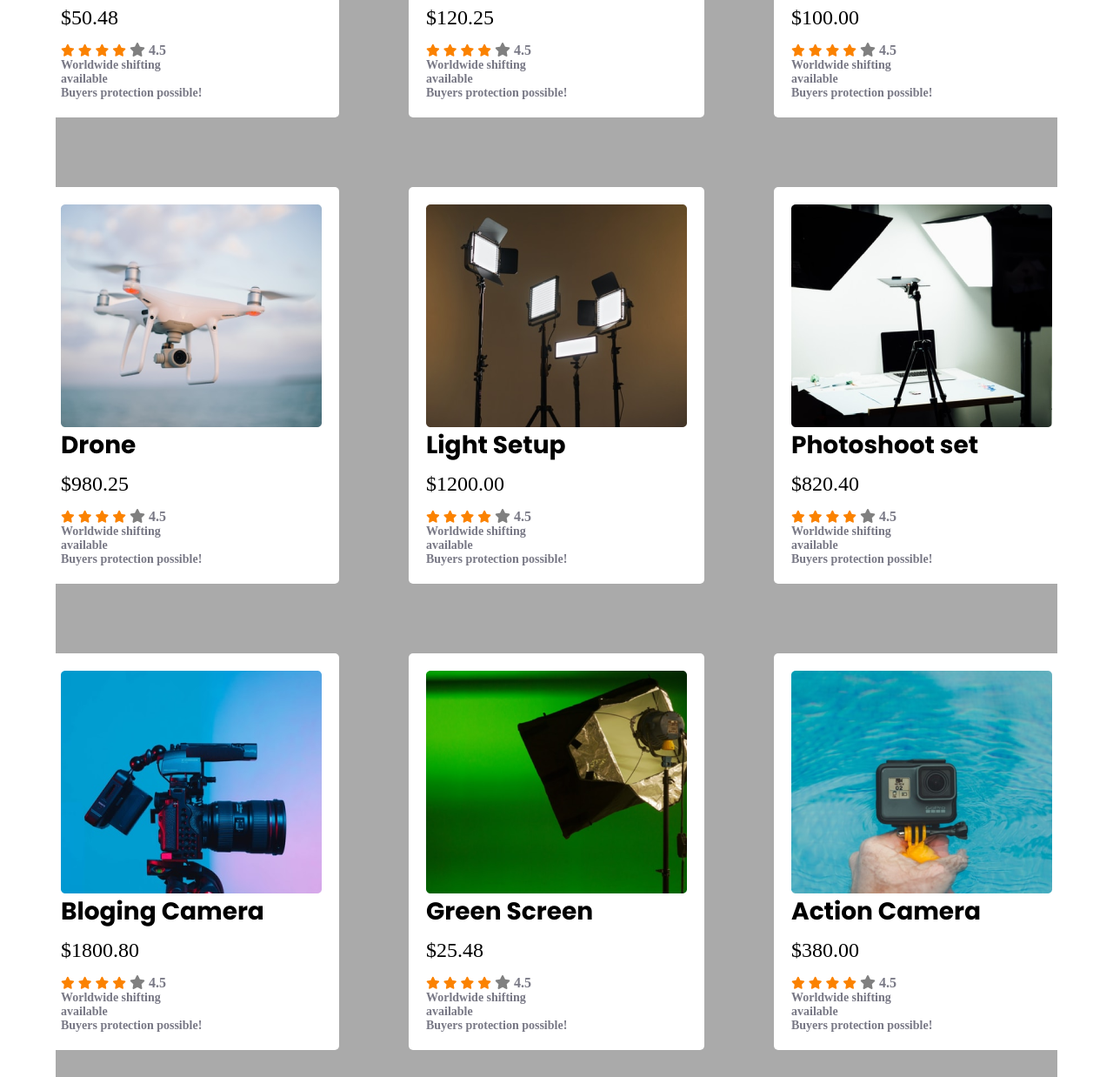
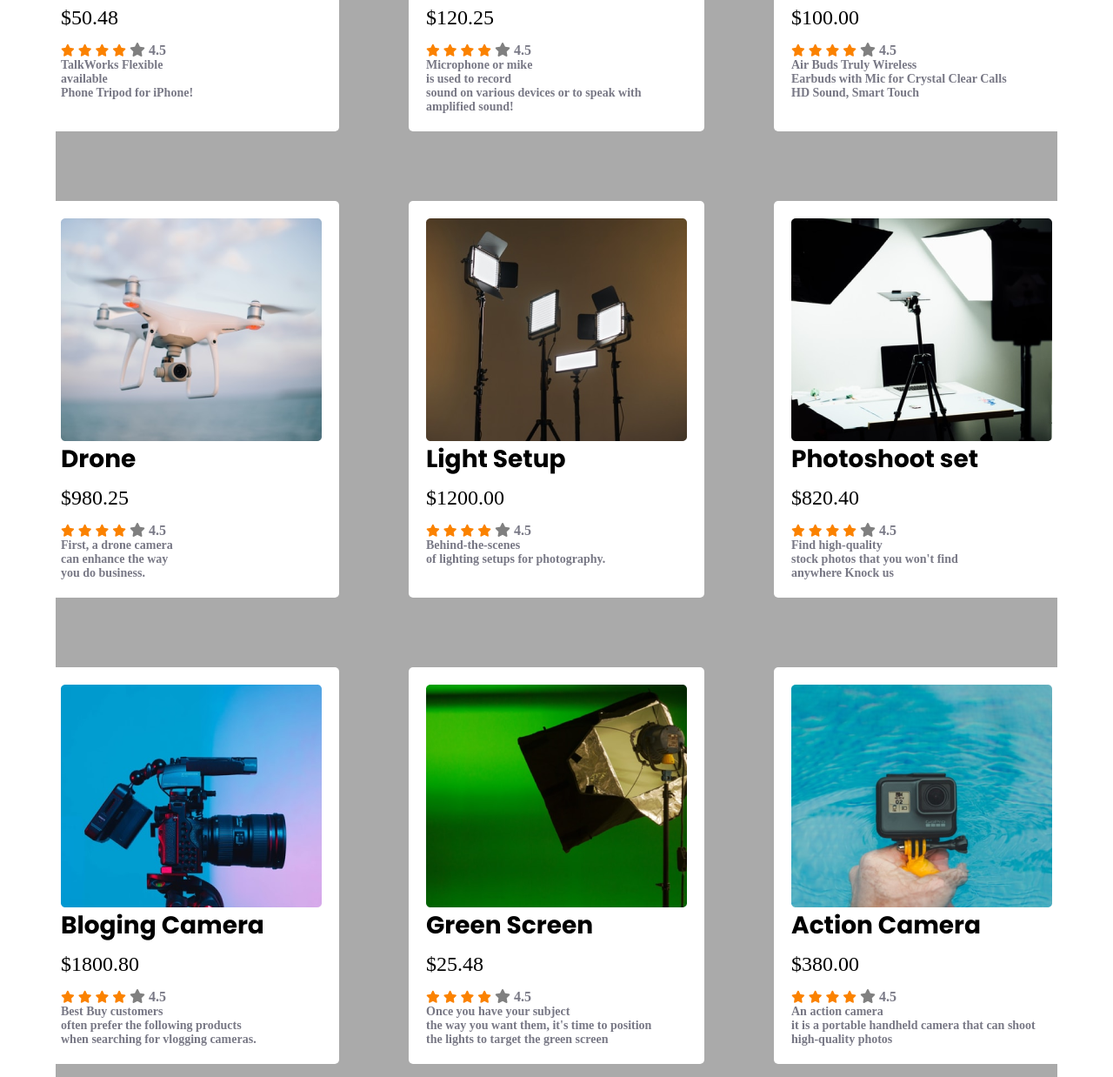
Before and after one commit to Sabik52/second-assignment, a plain HTML site: page index.html in a window 1280 px wide. Shown: the part 1282-2520 px from the top of the page at 87% size. Drawn offline with Linux system fonts and the light colour scheme.

Commit message:
final added

```diff
--- a/index.html
+++ b/index.html
@@ -10,7 +10,9 @@
          css style link
      --------------->
     <link rel="stylesheet" href="style.css">
-
+    <!--------------------
+     fonts link all
+---------------- -->
 
     <link rel="preconnect" href="https://fonts.googleapis.com">
     <link rel="preconnect" href="https://fonts.gstatic.com" crossorigin>
@@ -52,7 +54,7 @@
                             for themselves over time. If their content and audience match what you're looking to promote
                             or
                             what your brand promotes, then they might represent a solid marketing tool</p>
-                        <button>Preebook Now <i class="fas fa-arrow-right"></i></button>
+                        <button><a href="#">Preebook Now</a> <i class="fas fa-arrow-right"></i></button>
 
                     </div>
                     <div class="main-image">
@@ -101,7 +103,7 @@
                     <span>4.5</span>
                 </div>
                 <div class="item-rate">
-                    <p>Worldwide shifting <br> available <br> Buyers protection possible!</p>
+                    <p>TalkWorks Flexible <br> available <br>Phone Tripod for iPhone!</p>
                 </div>
 
 
@@ -125,7 +127,8 @@
                     <span>4.5</span>
                 </div>
                 <div class="item-rate">
-                    <p>Worldwide shifting <br> available <br> Buyers protection possible!</p>
+                    <p>Microphone or mike <br> is used to record <br> sound on various devices or to speak with
+                        amplified sound!</p>
                 </div>
 
 
@@ -148,7 +151,8 @@
                     <span>4.5</span>
                 </div>
                 <div class="item-rate">
-                    <p>Worldwide shifting <br> available <br> Buyers protection possible!</p>
+                    <p>Air Buds Truly Wireless <br> Earbuds with Mic for Crystal Clear Calls <br>HD Sound, Smart Touch
+                    </p>
                 </div>
 
 
@@ -171,7 +175,7 @@
                     <span>4.5</span>
                 </div>
                 <div class="item-rate">
-                    <p>Worldwide shifting <br> available <br> Buyers protection possible!</p>
+                    <p>First, a drone camera <br> can enhance the way <br> you do business.</p>
                 </div>
 
 
@@ -194,7 +198,7 @@
                     <span>4.5</span>
                 </div>
                 <div class="item-rate">
-                    <p>Worldwide shifting <br> available <br> Buyers protection possible!</p>
+                    <p>Behind-the-scenes <br> of lighting setups for photography. </p>
                 </div>
 
 
@@ -217,7 +221,7 @@
                     <span>4.5</span>
                 </div>
                 <div class="item-rate">
-                    <p>Worldwide shifting <br> available <br> Buyers protection possible!</p>
+                    <p>Find high-quality <br> stock photos that you won't find <br> anywhere Knock us</p>
                 </div>
 
 
@@ -240,7 +244,8 @@
                     <span>4.5</span>
                 </div>
                 <div class="item-rate">
-                    <p>Worldwide shifting <br> available <br> Buyers protection possible!</p>
+                    <p>Best Buy customers <br> often prefer the following products <br> when searching for vlogging
+                        cameras.</p>
                 </div>
 
 
@@ -263,7 +268,8 @@
                     <span>4.5</span>
                 </div>
                 <div class="item-rate">
-                    <p>Worldwide shifting <br> available <br> Buyers protection possible!</p>
+                    <p>Once you have your subject <br> the way you want them, it's time to position <br> the lights to
+                        target the green screen</p>
                 </div>
 
 
@@ -286,7 +292,8 @@
                     <span>4.5</span>
                 </div>
                 <div class="item-rate">
-                    <p>Worldwide shifting <br> available <br> Buyers protection possible!</p>
+                    <p>An action camera <br> it is a portable handheld camera that can shoot <br> high-quality photos
+                    </p>
                 </div>
 
 
@@ -306,7 +313,7 @@
                     <h2>Start Your <br> Businerss Today</h2>
                     <p>After joing with us, you can get more facilites from our company. We ensure that you will get
                         service from our team. </p>
-                    <button>Freebook Now </button>
+                    <button> <a href="#">Buy Now</a> </button>
                 </div>
             </article>
         </section>
--- a/style.css
+++ b/style.css
@@ -68,6 +68,11 @@ button{
     font-size: 16px;
     font-weight: 700;
 
+
+}
+button a{
+    text-decoration: none;
+    color: white;
 }
 .fas .fa-arrow-right{
     margin-left: 5px;
@@ -251,7 +256,6 @@ My content styles
     .main-content{
         width: 100%;
 
-
     }
     .main-content h1{
         font-size: 30px;
@@ -294,7 +298,10 @@ My content styles
 
 }
 
-/* Tablet Device */
+/*------------
+ Tablet Device
+ -------------- */
+
 @media screen and (min-width: 768px) and (max-width: 1023px) {
 
     .header-title{
```
